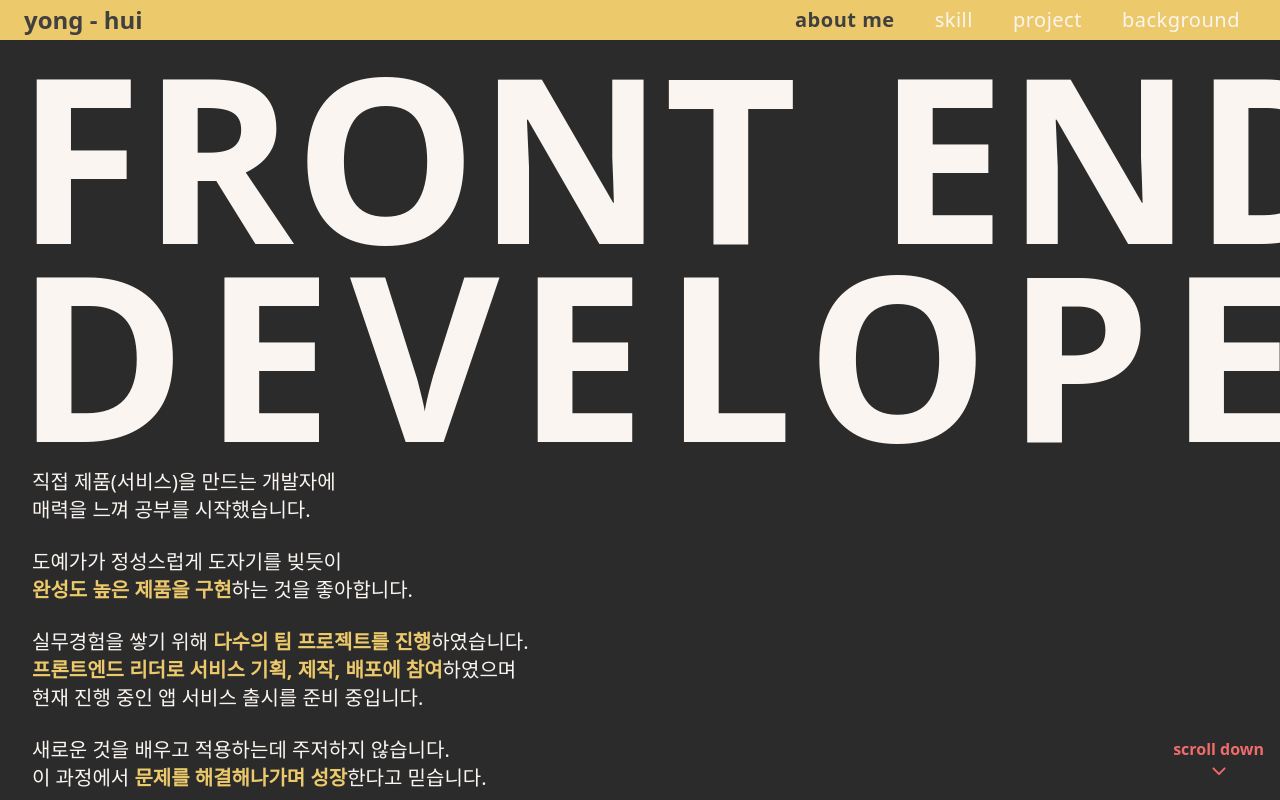
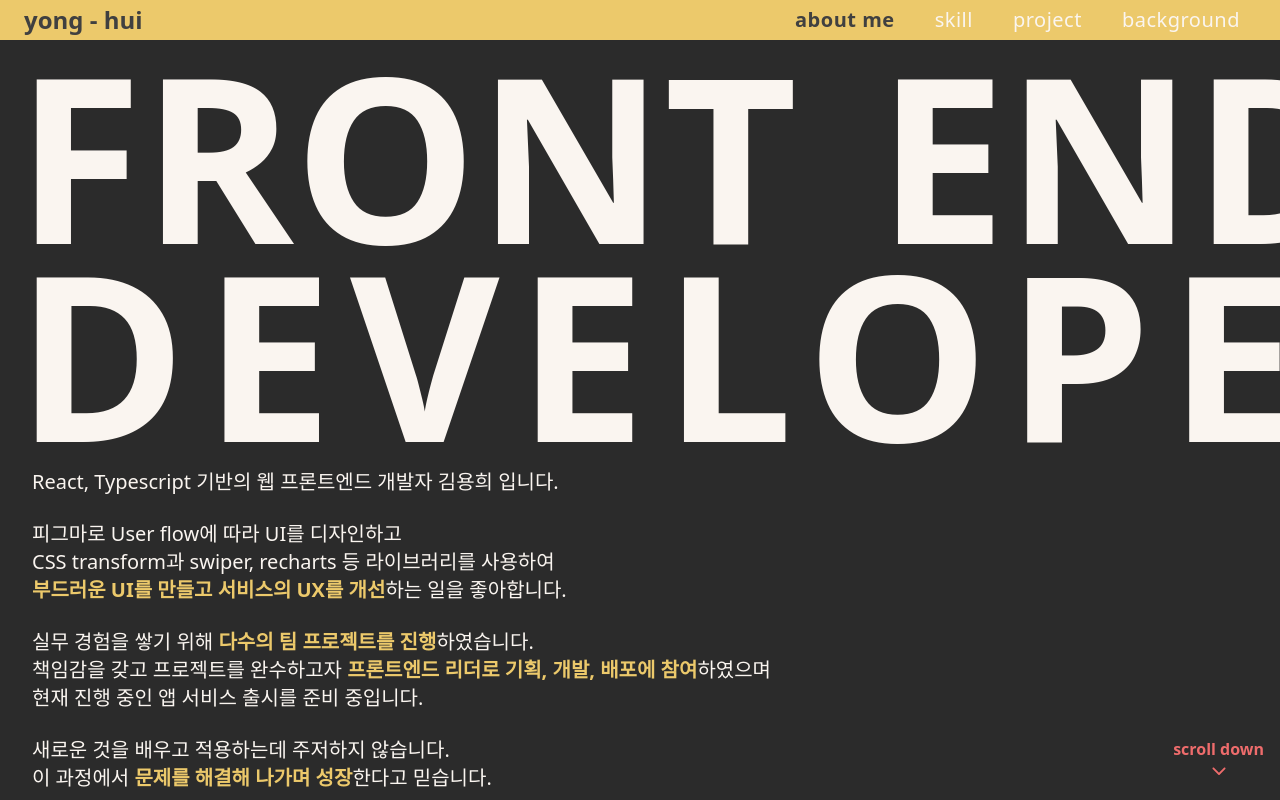
Before and after one commit to kyhui1115/portfolio, a React (Create React App) app: page / in a window 1280 px wide. Shown: the top 800 px of the page. Built offline with nearby package versions, Linux system fonts and the light colour scheme.

Commit message:
design: about me 내용 수정

```diff
--- a/src/components/aboutMe/Introduce.tsx
+++ b/src/components/aboutMe/Introduce.tsx
@@ -12,37 +12,35 @@ export default function Introduce() {
 
 const contentList = [
   {
+    text: <>React, Typescript 기반의 웹 프론트엔드 개발자 김용희 입니다.</>,
+  },
+  {
     text: (
       <>
-        직접 제품(서비스)을 만드는 개발자에
+        피그마로 User flow에 따라 UI를 디자인하고
         <br />
-        매력을 느껴 공부를 시작했습니다.
+        CSS transform과 swiper, recharts 등 라이브러리를 사용하여
+        <br />
+        <span className="font-bold text-yellow-100">
+          부드러운 UI를 만들고 서비스의 UX를 개선
+        </span>
+        하는 일을 좋아합니다.
       </>
     ),
   },
   {
     text: (
       <>
-        도예가가 정성스럽게 도자기를 빚듯이
-        <br />
-        <span className="font-bold text-yellow-100">
-          완성도 높은 제품을 구현
-        </span>
-        하는 것을 좋아합니다.
-      </>
-    ),
-  },
-  {
-    text: (
-      <>
-        실무경험을 쌓기 위해&nbsp;
+        실무 경험을 쌓기 위해{' '}
         <span className="font-bold text-yellow-100">
           다수의 팀 프로젝트를 진행
         </span>
         하였습니다.
         <br />
+        책임감을 갖고 프로젝트를 완수하고자
         <span className="font-bold text-yellow-100">
-          프론트엔드 리더로 서비스 기획, 제작, 배포에 참여
+          {' '}
+          프론트엔드 리더로 기획, 개발, 배포에 참여
         </span>
         하였으며
         <br />
@@ -54,9 +52,9 @@ const contentList = [
     text: (
       <>
         새로운 것을 배우고 적용하는데 주저하지 않습니다.
-        <br />이 과정에서&nbsp;
+        <br />이 과정에서{' '}
         <span className="font-bold text-yellow-100">
-          문제를 해결해나가며 성장
+          문제를 해결해 나가며 성장
         </span>
         한다고 믿습니다.
       </>
--- a/src/components/projectDetail/Main.tsx
+++ b/src/components/projectDetail/Main.tsx
@@ -13,7 +13,7 @@ interface propTypes {
 export default function Main({ devs, role }: propTypes) {
   return (
     <div className="flex flex-col w-full px-3 py-3 mt-10 overflow-y-scroll bg-gray-500 rounded-lg h-136">
-      <span className="mb-2 text-lg font-bold text-yellow-100">담당</span>
+      <span className="mb-2 text-lg font-bold text-yellow-100">역할</span>
       <div className="mb-10 text-lg text-beige-100">
         <ul className="ml-8 whitespace-pre-wrap list-disc">{role.body}</ul>
       </div>
```
